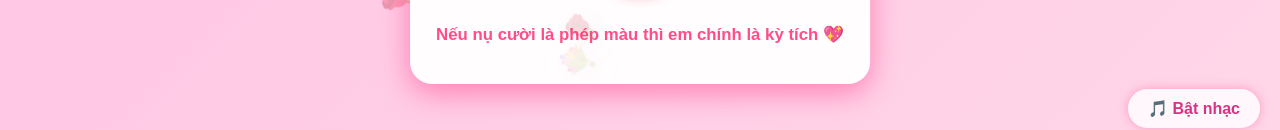
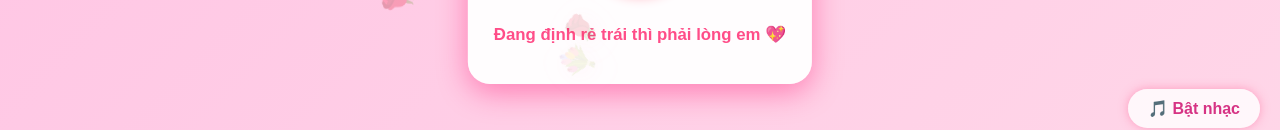
Before and after one commit to thanhtu151/2010, a plain HTML site: page index.html in a window 1280 px wide. Both pictures are taken after a click on the picture 640 px from the left and 449 px from the top of the page. Shown: the part 652-782 px from the top of the page. Drawn offline with Linux system fonts and the light colour scheme.

Commit message:
Update index.html

```diff
--- a/index.html
+++ b/index.html
@@ -202,7 +202,7 @@ html, body, * {
 
   <div id="messageBox" class="message-box">
     <img src="https://i.pinimg.com/originals/76/f9/3d/76f93d3a2f69a3a2d07310f7b1cfe7c1.png" alt="Chibi" />
-    <p id="wishText">20/10 Chúc em luôn xinh đẹp\n Vui vẻ và được yêu thương như bông hoa này 🌸💖</p>
+    <p id="wishText">Nếu chấm em trên thang điểm 10 thì em 20/10 🌸💖</p>
   </div>
 
   <!-- Popup khi click emoji -->
@@ -289,7 +289,7 @@ html, body, * {
     document.getElementById('bouquet').addEventListener('click',()=>{
       const box=document.getElementById('messageBox');
       box.style.display='flex';
-      const ws=["Chúc em 20/10 thật xinh và đáng yêu 💞","Em là bông hoa đẹp nhất 🌹","Nếu nụ cười là phép màu thì em chính là kỳ tích 💖"];
+      const ws=["Ta nhìn sang phải rồi nhìn sang trái\nNhưng không có bên nào bằng bên nàng💞","Em như một đóa hoa đẹp ai cũng muốn ngắt và lấy\nNhưng họ chỉ có được hoa còn anh có được em🌹","Đang định rẻ trái thì phải lòng em 💖"];
       document.getElementById('wishText').textContent=rand(ws);
       for(let i=0;i<12;i++){
         const h=document.createElement('div');
```
